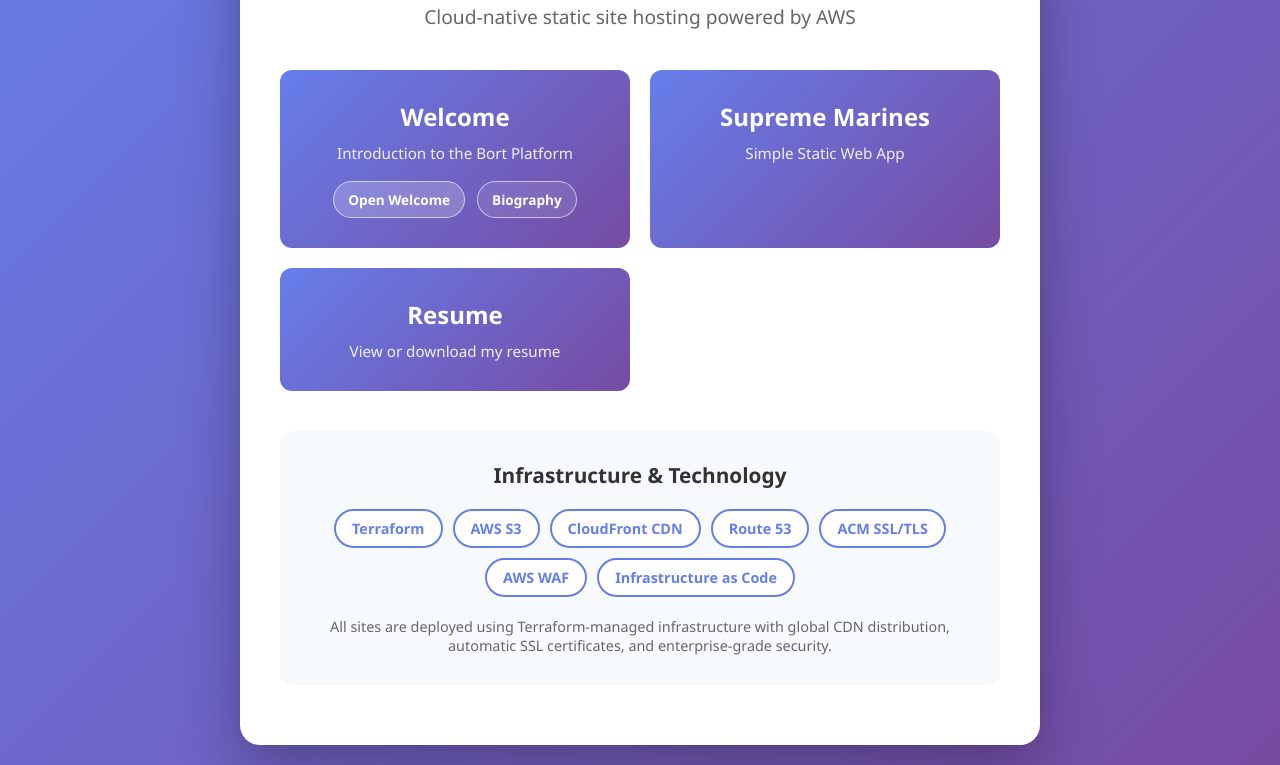
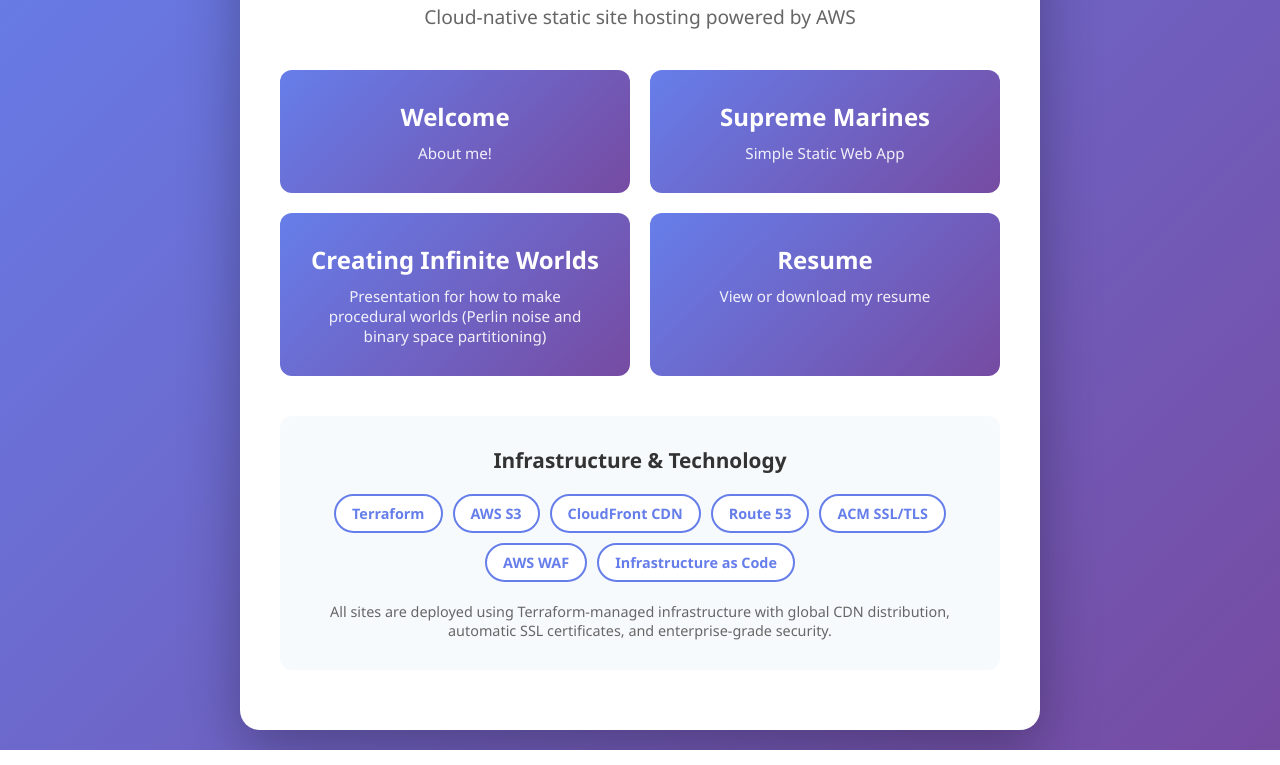
Before and after one commit to michaeltroyjr/bort-platform-iac, a plain HTML site: page homepage/index.html in a window 1280 px wide. Shown: the part 162-927 px from the top of the page. Drawn offline with Linux system fonts and the light colour scheme.

Commit message:
Adding bio

```diff
--- a/homepage/index.html
+++ b/homepage/index.html
@@ -28,18 +28,19 @@
         <p class="subtitle">Cloud-native static site hosting powered by AWS</p>
 
         <div class="apps">
-            <div class="app-card">
+            <a href="biography.html" class="app-card">
                 <h2>Welcome</h2>
-                <p>Introduction to the Bort Platform</p>
-                <div class="card-actions">
-                    <a href="https://welcome.bortplatforms.com" class="card-button">Open Welcome</a>
-                    <a href="/biography.html" class="card-button card-button-secondary">Biography</a>
-                </div>
-            </div>
+                <p>About me!</p>
+            </a>
 
             <a href="https://supreme-marines.bortplatforms.com" class="app-card">
                 <h2>Supreme Marines</h2>
                 <p>Simple Static Web App</p>
+            </a>
+
+            <a href="/CreatingInfiniteWorlds.pptx" class="app-card">
+                <h2>Creating Infinite Worlds</h2>
+                <p>Presentation for how to make procedural worlds (Perlin noise and binary space partitioning)</p>
             </a>
 
             <a href="/resume.pdf" class="app-card">
```
Also changed, not shown: homepage/biography.html (+7 -4 lines).
